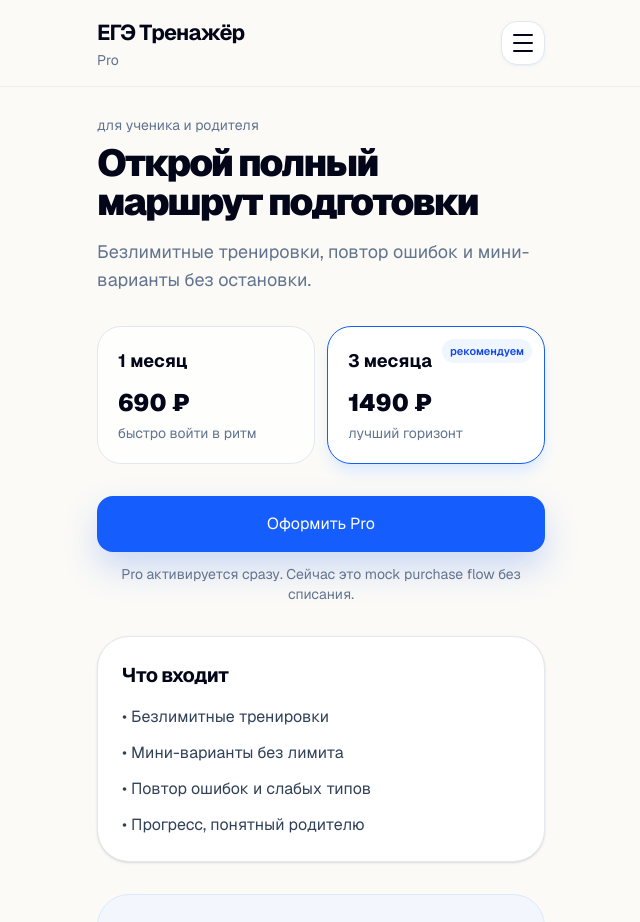
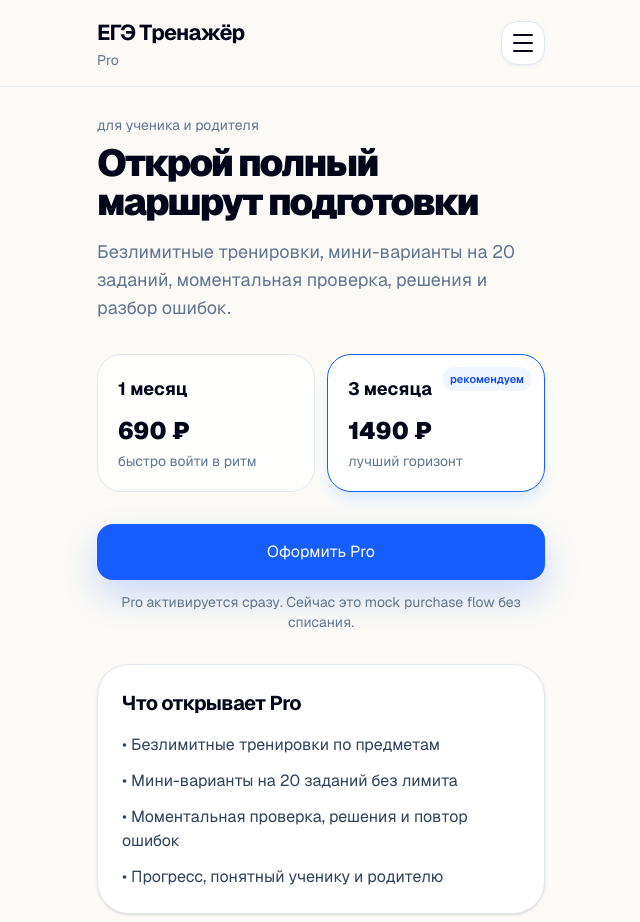
Before and after one commit to 4730188-hue/ege-trainer, a Next.js app: page /paywall in a window 1280 px wide. Shown: the top 922 px of the page, without its empty margins (319-959 px from the left). Built offline with nearby package versions, Linux system fonts and the light colour scheme.

Commit message:
Increase training depth and Pro value

```diff
--- a/app/home/page.tsx
+++ b/app/home/page.tsx
@@ -121,7 +121,7 @@ export default function HomePage() {
           <h1 className="text-[2.35rem] font-black leading-[1.03] tracking-[-0.055em] text-slate-950">
             Твой план<br />на сегодня
           </h1>
-          <p className="mt-4 text-lg leading-7 text-slate-500">1 шаг до сильной тренировки</p>
+          <p className="mt-4 text-lg leading-7 text-slate-500">15 заданий из большого банка</p>
 
           <div className="my-6 h-px bg-slate-200" />
 
@@ -135,10 +135,10 @@ export default function HomePage() {
 
           <div className="mt-7 space-y-3">
             <Link href="/session" onClick={handleWeakTraining} className="block rounded-2xl bg-blue-600 px-5 py-4 text-center text-lg font-semibold text-white shadow-[0_16px_34px_rgba(37,99,235,0.22)]">
-              Продолжить тренировку →
+              Начать 15 заданий →
             </Link>
             <Link href="/mini-variant" className="block rounded-2xl border border-slate-200 bg-white px-5 py-4 text-center text-lg font-semibold text-slate-950">
-              Открыть мини-вариант →
+              Мини-вариант на 20 заданий →
             </Link>
           </div>
         </section>
@@ -150,7 +150,7 @@ export default function HomePage() {
               <div className="flex h-12 w-12 shrink-0 items-center justify-center rounded-2xl bg-blue-50 text-2xl text-blue-600">✦</div>
               <div className="min-w-0">
                 <div className="text-lg font-semibold text-slate-950">Рекомендуем: {nextRecommendation}</div>
-                <p className="mt-1 text-sm leading-6 text-slate-500">{focusLabel} · 9 заданий с коротким мини-уроком</p>
+                <p className="mt-1 text-sm leading-6 text-slate-500">{focusLabel} · 15 заданий · мини-урок · моментальная проверка</p>
               </div>
             </div>
             <Link href="/session" onClick={handleWeakTraining} className="mt-5 block rounded-2xl bg-blue-600 px-5 py-4 text-center text-base font-semibold text-white">
@@ -176,7 +176,7 @@ export default function HomePage() {
         <Link href="/paywall" className="flex items-center justify-between rounded-[1.5rem] border border-blue-100 bg-blue-50/80 px-5 py-4 text-blue-800">
           <div>
             <div className="font-semibold">{isPro ? "Pro активен" : "Pro: безлимитные тренировки"}</div>
-            <div className="mt-1 text-sm text-blue-700/70">полный маршрут, повторы и разборы</div>
+            <div className="mt-1 text-sm text-blue-700/70">безлимит, разбор ошибок и полный маршрут</div>
           </div>
           <span className="text-2xl">→</span>
         </Link>
--- a/app/mini-variant-result/page.tsx
+++ b/app/mini-variant-result/page.tsx
@@ -35,7 +35,7 @@ export default function MiniVariantResultPage() {
 
   const subjectLabel = getSubjectLabel(result?.subject);
   const correctAnswers = result?.correctAnswers ?? 0;
-  const totalQuestions = result?.totalQuestions ?? 12;
+  const totalQuestions = result?.totalQuestions ?? 20;
   const variantNumber = result?.variantNumber ?? 1;
   const comment = getComment(correctAnswers, totalQuestions);
 
--- a/app/mini-variant/page.tsx
+++ b/app/mini-variant/page.tsx
@@ -105,7 +105,7 @@ export default function MiniVariantPage() {
           <div className="rounded-3xl border border-slate-200 bg-white p-5 shadow-sm shadow-slate-200/60">
             <h1 className="text-2xl font-bold leading-tight tracking-tight">Готовим мини-вариант</h1>
             <p className="mt-3 text-sm leading-6 text-slate-600">
-              Подбираем вариант по выбранному предмету.
+              Подбираем 20 заданий по предмету: проверка темпа, устойчивости и формата ЕГЭ.
             </p>
           </div>
         </div>
@@ -141,7 +141,7 @@ export default function MiniVariantPage() {
 
           <h1 className="mt-3 text-2xl font-bold leading-tight tracking-tight">Мини-вариант ЕГЭ</h1>
           <p className="mt-2 text-sm leading-6 text-slate-600">
-            Вариант на 12 вопросов, чтобы проверить темп, выносливость и собранность по предмету.
+            20 заданий по формату ЕГЭ: моментальная проверка, решения и разбор ошибок после ответа.
           </p>
         </div>
 
--- a/app/paywall/page.tsx
+++ b/app/paywall/page.tsx
@@ -70,7 +70,7 @@ export default function PaywallPage() {
         <section>
           <p className="text-sm text-slate-500">для ученика и родителя</p>
           <h1 className="mt-2 text-[2.35rem] font-black leading-[1.04] tracking-[-0.055em]">Открой полный маршрут подготовки</h1>
-          <p className="mt-4 text-lg leading-7 text-slate-500">Безлимитные тренировки, повтор ошибок и мини-варианты без остановки.</p>
+          <p className="mt-4 text-lg leading-7 text-slate-500">Безлимитные тренировки, мини-варианты на 20 заданий, моментальная проверка, решения и разбор ошибок.</p>
         </section>
 
         <section className="grid grid-cols-2 gap-3">
@@ -98,19 +98,19 @@ export default function PaywallPage() {
         <p className="-mt-5 text-center text-sm text-slate-500">Pro активируется сразу. Сейчас это mock purchase flow без списания.</p>
 
         <section className="rounded-[2rem] border border-slate-200 bg-white p-6 shadow-sm">
-          <h2 className="text-xl font-bold tracking-[-0.035em]">Что входит</h2>
+          <h2 className="text-xl font-bold tracking-[-0.035em]">Что открывает Pro</h2>
           <div className="mt-4 space-y-3 text-base text-slate-700">
-            <p>• Безлимитные тренировки</p>
-            <p>• Мини-варианты без лимита</p>
-            <p>• Повтор ошибок и слабых типов</p>
-            <p>• Прогресс, понятный родителю</p>
+            <p>• Безлимитные тренировки по предметам</p>
+            <p>• Мини-варианты на 20 заданий без лимита</p>
+            <p>• Моментальная проверка, решения и повтор ошибок</p>
+            <p>• Прогресс, понятный ученику и родителю</p>
           </div>
         </section>
 
         <section className="rounded-[2rem] border border-blue-100 bg-blue-50/70 p-6">
-          <h2 className="text-xl font-bold tracking-[-0.035em]">Что уже видно</h2>
+          <h2 className="text-xl font-bold tracking-[-0.035em]">Почему это похоже на подготовку, а не тестик</h2>
           <p className="mt-3 text-sm leading-6 text-slate-600">
-            Предмет: {subjectLabel}. На повторе сейчас {repeatCount}. Free-лимиты: session {sessionGate?.count ?? 0}/{sessionGate?.limit ?? 1}, mini {miniGate?.count ?? 0}/{miniGate?.limit ?? 1}.
+            Предмет: {subjectLabel}. В основе — тренировки по предметам и типам заданий, формат ЕГЭ, моментальная проверка и повтор ошибок. Сейчас на повторе: {repeatCount}. Free-лимиты: session {sessionGate?.count ?? 0}/{sessionGate?.limit ?? 1}, mini {miniGate?.count ?? 0}/{miniGate?.limit ?? 1}.
           </p>
         </section>
       </div>
--- a/lib/questionBank.ts
+++ b/lib/questionBank.ts
@@ -424,7 +424,7 @@ const socialSession = createQuestions("social", "session", [
 ]);
 
 function createMiniVariants(subject: SubjectKey, questions: BankQuestion[]) {
-  const questionsPerVariant = 12;
+  const questionsPerVariant = 20;
 
   return [0, 1, 2].map((index) => ({
     id: `${subject}-mini-variant-${index + 1}`,
@@ -471,7 +471,7 @@ export function buildSessionQuestions(
   subject: SubjectKey,
   options: { count?: number; seenIds?: string[]; incorrectIds?: string[]; taskType?: TaskType | null } = {},
 ) {
-  const count = options.count ?? 9;
+  const count = options.count ?? 15;
   const seenIds = new Set(options.seenIds ?? []);
   const incorrectIds = new Set(options.incorrectIds ?? []);
   const allQuestions = shuffle(getQuestionsBySubject(subject, "session"));
```
Also changed, not shown: app/session/page.tsx (+6 -6 lines).
